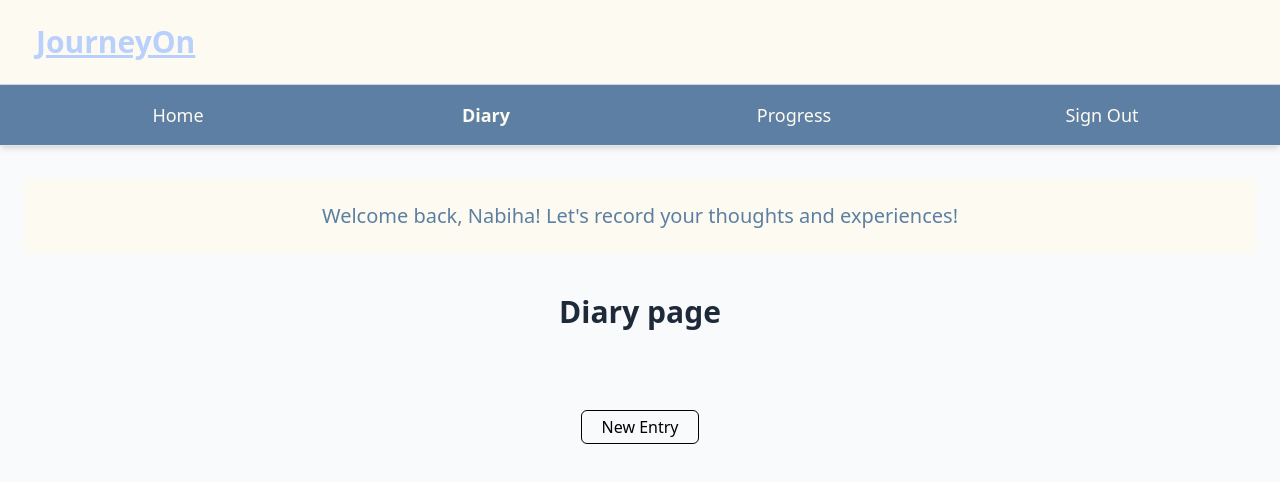
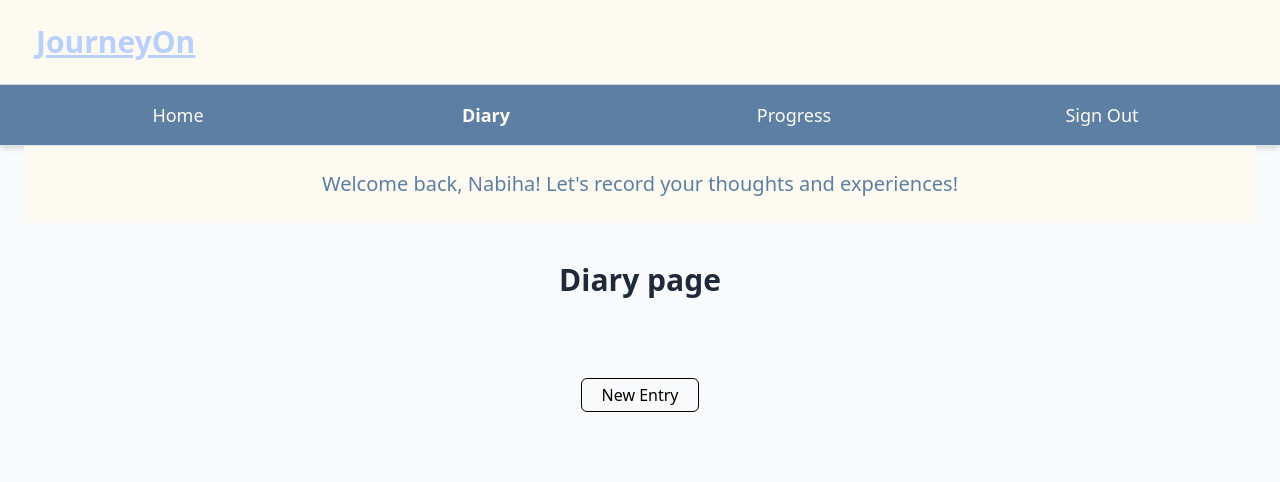
Before and after one commit to shaquillekiragu/journeyon-frontend, a React (Vite) app: page /diary in a window 1280 px wide. Shown: the top 482 px of the page. Built offline with nearby package versions, Linux system fonts and the light colour scheme.

Commit message:
Remove vertical padding

```diff
--- a/src/pages/DiaryPage.tsx
+++ b/src/pages/DiaryPage.tsx
@@ -47,8 +47,8 @@ export default function DiaryPage(): React.ReactElement {
     <div className="min-h-screen bg-gray-50">
       <Header />
       <Navbar />
-      <main className="container mx-auto px-6 py-8 flex flex-col justify-center items-center gap-10">
-      <SubHeader text="Let's record your thoughts and experiences!" />
+      <main className="container mx-auto px-6 flex flex-col justify-center items-center gap-10">
+        <SubHeader text="Let's record your thoughts and experiences!" />
         <h1 className="text-3xl font-bold text-gray-800">Diary page</h1>
         <ul className="">
           {entriesList.map((entry) => (
```
